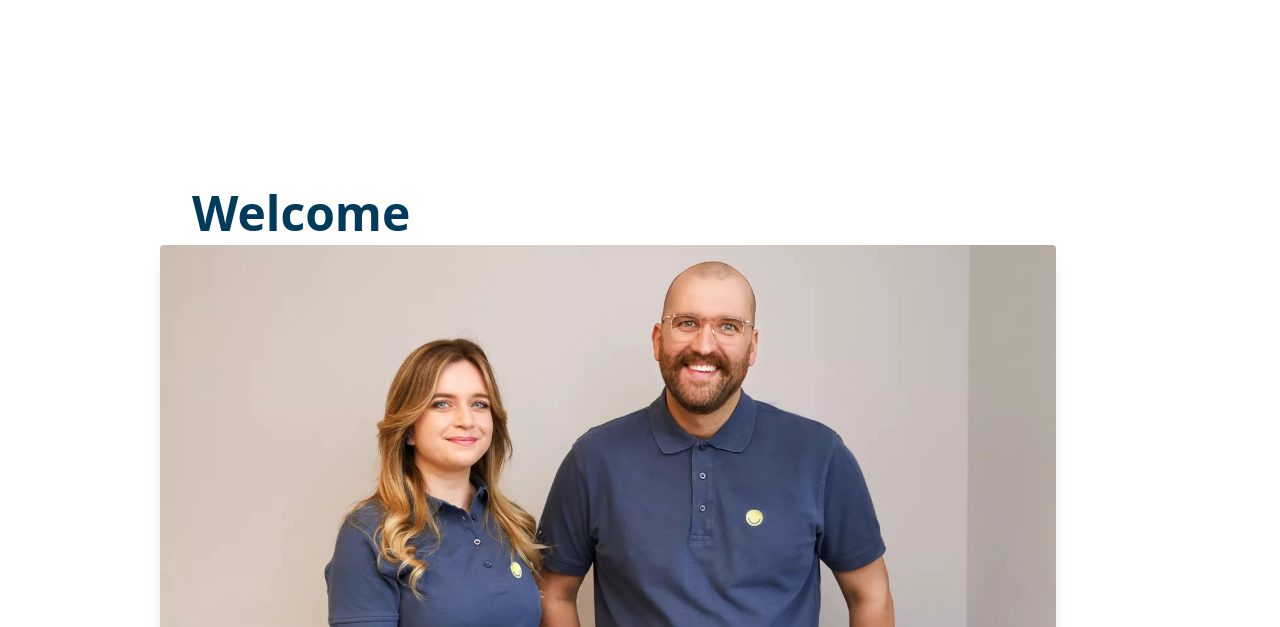
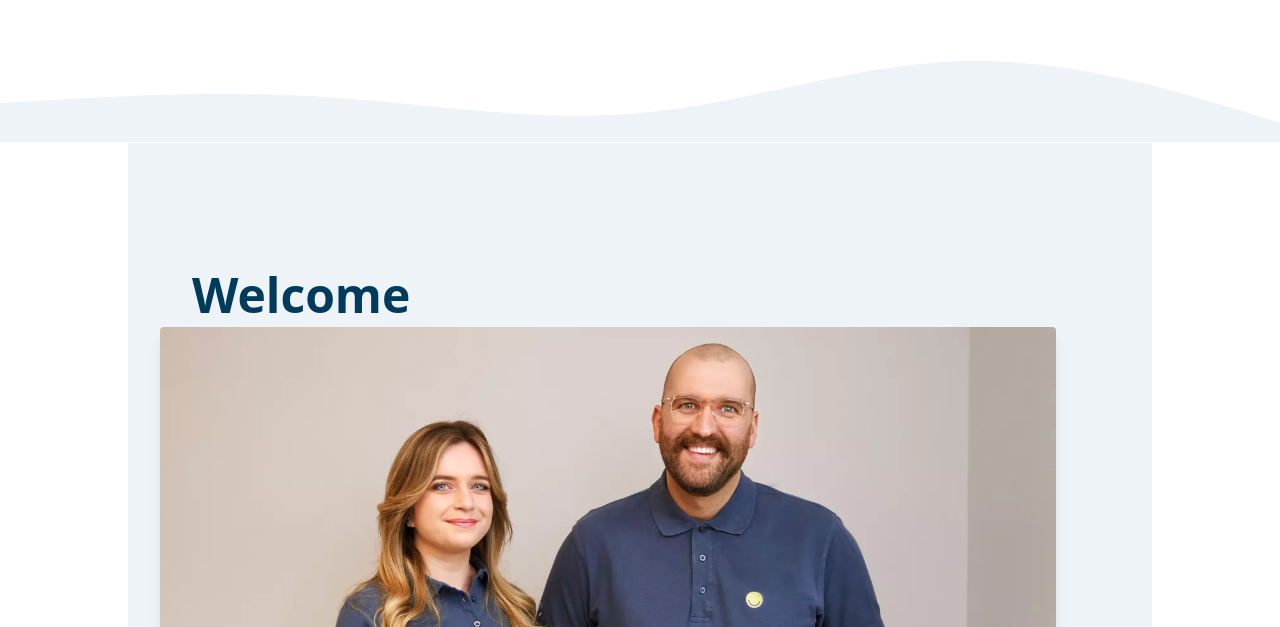
Before and after one commit to vixalien/zahnarzt-clone, a website built with Vite: page index.html in a window 1280 px wide. Shown: the part 173-800 px from the top of the page. Built offline with nearby package versions, Linux system fonts and the light colour scheme.

Commit message:
add curly padding around welcome

```diff
--- a/index.html
+++ b/index.html
@@ -129,12 +129,20 @@
     </div>
   </nav>
 
-  <div class="max-w-5xl w-auto mx-auto p-4 md:p-16">
+  <div class="relative">
+    <svg class="w-full h-auto text-[#edf3f6]" width="1896" height="121" viewBox="0 0 1896 121"
+      fill="none" xmlns="http://www.w3.org/2000/svg">
+      <path fill-rule="evenodd" clip-rule="evenodd"
+        d="M0 62.7232L79 57.9241C158 53.125 316 43.5268 474 53.125C632 62.7232 790 91.5179 948 77.1205C1106 62.7232 1264 5.13391 1422 0.334806C1580 -4.4643 1738 43.5268 1817 67.5223L1896 91.5179V120.312H1817C1738 120.312 1580 120.312 1422 120.312C1264 120.312 1106 120.312 948 120.312C790 120.312 632 120.312 474 120.312C316 120.312 158 120.312 79 120.312H0V62.7232Z"
+        fill="currentColor"></path>
+    </svg>
+    <div class="max-w-5xl w-auto mx-auto p-4 md:p-16 bg-[#edf3f6]">
       <div class="mt-16 flex flex-col gap-2">
         <h1 class="text-[#003b5c] text-5xl font-bold">Welcome</h1>
         <img class="rounded shadow-lg relative -left-8" src="/images/people.webp">
         <p class="text-[#003b5c] text-xl mt-4 leading-relaxed">
-        Nice that you are there! With our intergenerational concept, specialising in the fields of general dentistry and
+          Nice that you are there! With our intergenerational concept, specialising in the fields of general dentistry
+          and
           aesthetics, all patients are welcome – from pediaeterinary dentistry to old-age dentistry, we tailor our
           treatment
           to your needs.
@@ -152,7 +160,8 @@
           </p>
           <div>
             <p class="text-[#003b5c] text-xl leading-relaxed">
-            With great attention to detail, our beautiful practice was comprehensively rehabilitated at the beginning of
+              With great attention to detail, our beautiful practice was comprehensively rehabilitated at the beginning
+              of
               2021.
             </p>
             <p class="text-[#003b5c] text-xl mt-2">
@@ -165,6 +174,11 @@
         </button>
       </div>
     </div>
+    <svg class="w-full h-auto text-[#edf3f6] rotate-180" width="1896" height="121" viewBox="0 0 1896 121" fill="none" xmlns="http://www.w3.org/2000/svg">
+      <path fill-rule="evenodd" clip-rule="evenodd" d="M0 62.7232L79 57.9241C158 53.125 316 43.5268 474 53.125C632 62.7232 790 91.5179 948 77.1205C1106 62.7232 1264 5.13391 1422 0.334806C1580 -4.4643 1738 43.5268 1817 67.5223L1896 91.5179V120.312H1817C1738 120.312 1580 120.312 1422 120.312C1264 120.312 1106 120.312 948 120.312C790 120.312 632 120.312 474 120.312C316 120.312 158 120.312 79 120.312H0V62.7232Z" fill="currentColor"></path>
+      </svg>
+  </div>
+
 
 
   <script type="module" src="/src/main.js"></script>
```
Lines whose indentation alone changed are shown as unchanged.
